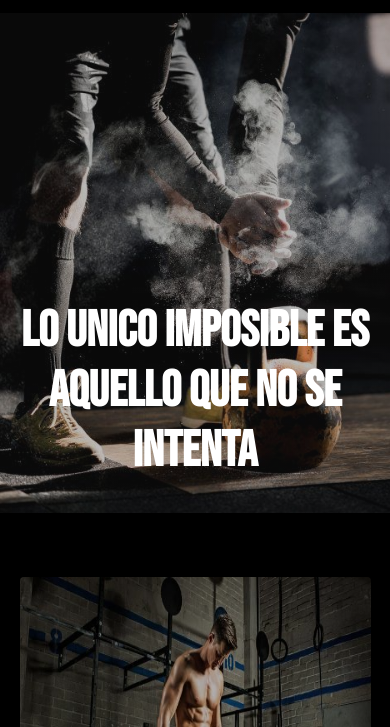
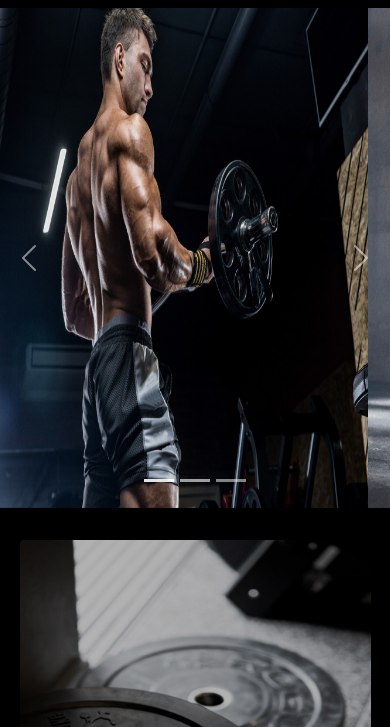
Before and after one commit to Lucianocoscia/Gymshark-Coscia, a plain HTML site: page index.html in a window 390 px wide. Shown: the part 117-844 px from the top of the page. Drawn offline with nearby package versions, Linux system fonts and the light colour scheme; some icons are missing.

Commit message:
Acomodando estilos de carrousel

```diff
--- a/css/style.css
+++ b/css/style.css
@@ -68,21 +68,7 @@ body{
 
 /* Inicio */
 .div__presentacion{
-    display: flex;
-    flex-direction: row;
-    align-items: flex-end;
-    justify-content: center;
-
-    position: relative;
-    width: 100%;
     height: 650px;
-    margin-bottom: 4rem;
-
-    background-image: url(../imagenes/gymsharkpresentacion.jpeg);
-    background-repeat: no-repeat;
-    background-size: cover;
-    background-attachment: fixed;
-
 }
 
 .presentacion__titulo{
@@ -770,6 +756,10 @@ iframe{
 
 }
 
+/* Modificando estilos bootstrap */
+.presentacion{
+    height: 590px;
+}
 
 
 @media screen and (max-width:1023px){ /* Tablet */
@@ -786,10 +776,13 @@ iframe{
     .footer__marca{
         display: none;
     }
+
 /* Inicio */
-    .div__presentacion{
-        background-position: center;
-        background-attachment: inherit;
+    .presentacion{
+        height: auto;
+    }
+    .imagen{
+        height: 590px;
     }
     .presentacion__titulo{
         font-size: 50px;
@@ -926,6 +919,9 @@ iframe{
     }
 
 /* Inicio */
+    .imagen{
+        height: 500px;
+    }
     .div__presentacion{
         background-image: url(../imagenes/pesasrusa.jfif);
         background-attachment: inherit;
--- a/index.html
+++ b/index.html
@@ -4,6 +4,11 @@
     <meta charset="UTF-8">
     <meta http-equiv="X-UA-Compatible" content="IE=edge">
     <meta name="viewport" content="width=device-width, initial-scale=1.0">
+
+    <!-- CSS bootstrap -->
+    <link href="https://cdn.jsdelivr.net/npm/bootstrap@5.1.3/dist/css/bootstrap.min.css" rel="stylesheet" integrity="sha384-1BmE4kWBq78iYhFldvKuhfTAU6auU8tT94WrHftjDbrCEXSU1oBoqyl2QvZ6jIW3" crossorigin="anonymous">
+
+    <!-- Link CSS -->
     <link rel="stylesheet" href="./css/style.css">
 
     <!-- Link emojis -->
@@ -66,10 +71,51 @@
 
     <main>
 
-        <div class="div__presentacion">
+        <!-- <div class="div__presentacion">
 
             <h3  class="animate__animated animate__backInDown presentacion__titulo">Lo unico imposible es aquello que no se intenta</h3>
-        </div>
+        </div> -->
+
+
+            <div   id="carouselExampleCaptions" class="carousel slide " data-bs-ride="carousel">
+                <div class="carousel-indicators">
+                  <button type="button" data-bs-target="#carouselExampleCaptions" data-bs-slide-to="0" class="active" aria-current="true" aria-label="Slide 1"></button>
+                  <button type="button" data-bs-target="#carouselExampleCaptions" data-bs-slide-to="1" aria-label="Slide 2"></button>
+                  <button type="button" data-bs-target="#carouselExampleCaptions" data-bs-slide-to="2" aria-label="Slide 3"></button>
+                </div>
+                <div class="carousel-inner">
+                  <div class="carousel-item active presentacion">
+                    <img src="./imagenes/carrusel1.jpg" class="d-block imagen w-100" alt="presentacion">
+                    <div class="carousel-caption d-none d-md-block">
+                        <h1>Lo unico imposible es aquello que no se intenta</h1>
+                    </div>
+                  </div>
+                  <div class="carousel-item presentacion">
+                    <img src="./imagenes/carrusel12.jpg" class="d-block imagen w-100" alt="presentacion">
+                    <div class="carousel-caption d-none d-md-block">
+                        <h1>Lo unico imposible es aquello que no se intenta</h1>
+                    </div>
+                  </div>
+                  <div class="carousel-item presentacion">
+                    <img src="./imagenes/carrusel3.jpg" class="d-block imagen w-100" alt="presentacion">
+                    <div class="carousel-caption d-none d-md-block">
+                        <h1>Lo unico imposible es aquello que no se intenta</h1>
+                    </div>
+                  </div>
+                </div>
+                <button class="carousel-control-prev" type="button" data-bs-target="#carouselExampleCaptions" data-bs-slide="prev">
+                  <span class="carousel-control-prev-icon" aria-hidden="true"></span>
+                  <span class="visually-hidden">Previous</span>
+                </button>
+                <button class="carousel-control-next" type="button" data-bs-target="#carouselExampleCaptions" data-bs-slide="next">
+                  <span class="carousel-control-next-icon" aria-hidden="true"></span>
+                  <span class="visually-hidden">Next</span>
+                </button>
+              </div>
+
+
+
+
 
         <section class="seccion">
 
@@ -79,7 +125,7 @@
 
                 <a class="unidad__enlace" href="./pages/Entrenamientos.html">
 
-                    <img class="unidad__imagen" src="./imagenes/entrenamiento.jfif" alt="foto entrenamiento" width="200" height="400">
+                    <img class="unidad__imagen" src="./imagenes/galeria4.png" alt="foto entrenamiento" width="200" height="400">
 
                 </a>
 
@@ -161,6 +207,7 @@
 
     </footer>
 
-
+<!-- JavaScript Bundle with Popper -->
+<script src="https://cdn.jsdelivr.net/npm/bootstrap@5.1.3/dist/js/bootstrap.bundle.min.js" integrity="sha384-ka7Sk0Gln4gmtz2MlQnikT1wXgYsOg+OMhuP+IlRH9sENBO0LRn5q+8nbTov4+1p" crossorigin="anonymous"></script>
 </body>
 </html>
```
Also changed, not shown: imagenes/carrusel1.jpg (added), imagenes/carrusel11.jpg (added), imagenes/carrusel12.jpg (added), imagenes/carrusel3.jpg (added), imagenes/descarga.jpg (added).
